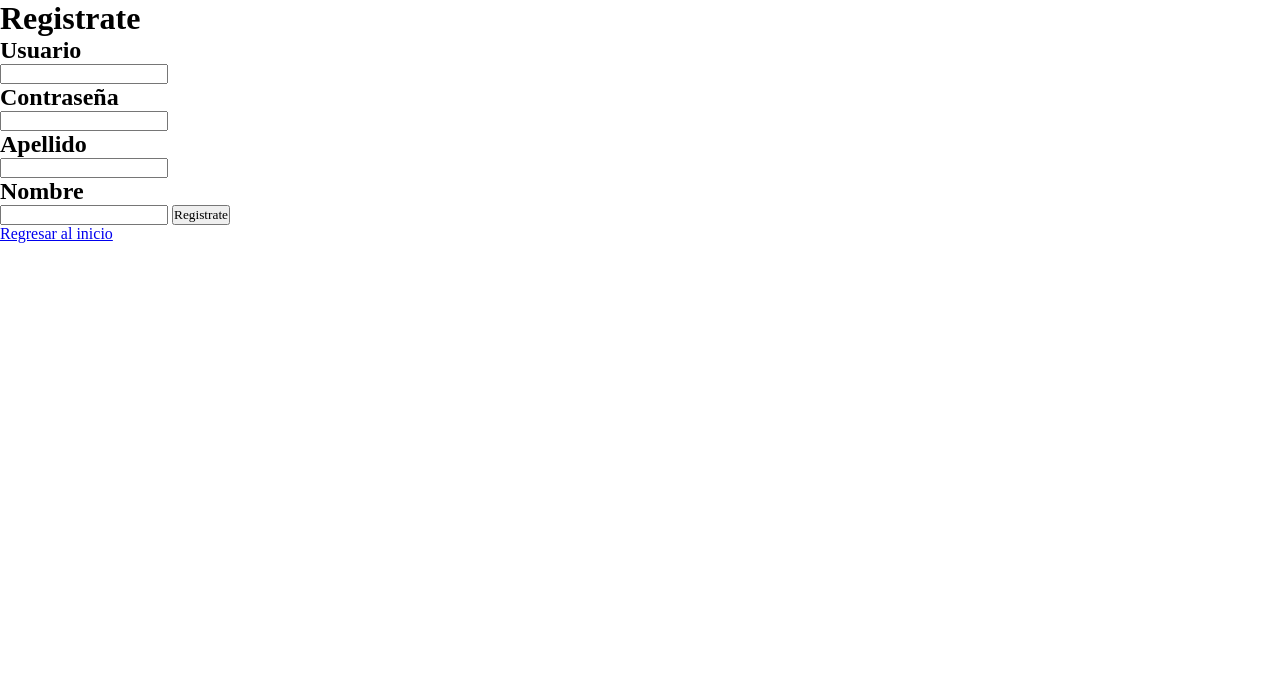
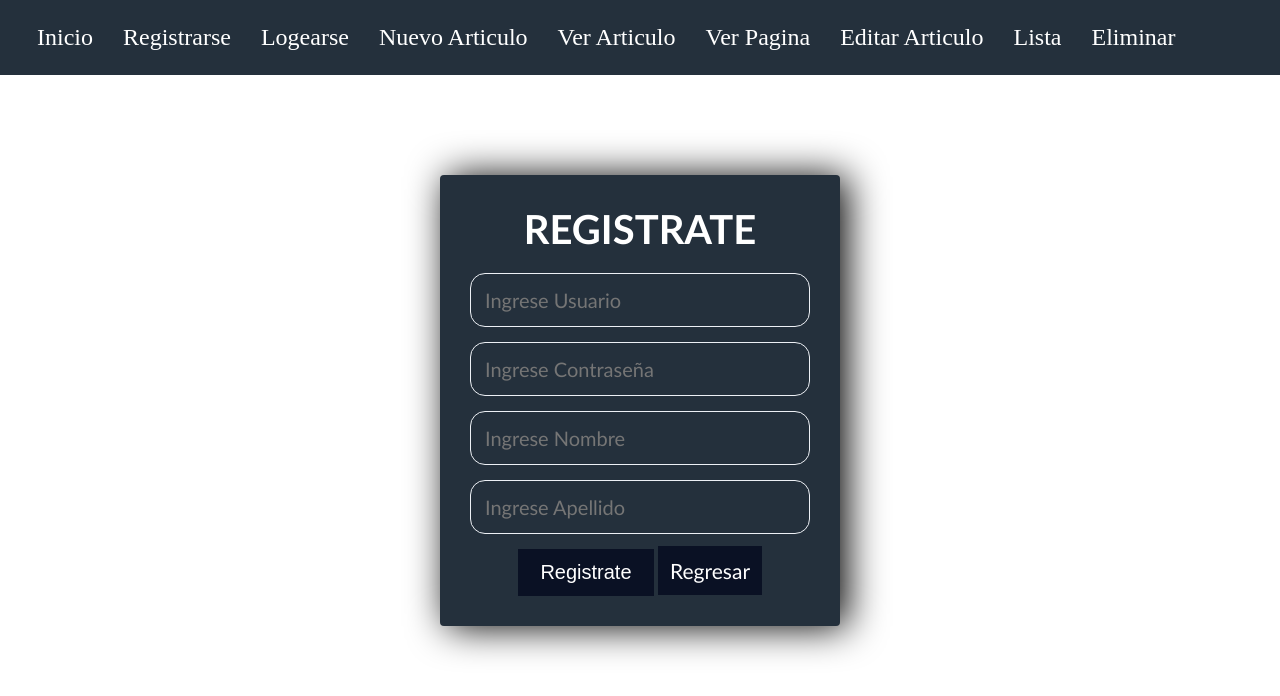
Before and after one commit to Darkfrost-1107/Wiki_Final, a plain HTML site: page register.html in a window 1280 px wide. Drawn offline with Linux system fonts and the light colour scheme.

Commit message:
Se modificaron los html de registro y login

```diff
--- a/register.html
+++ b/register.html
@@ -4,27 +4,42 @@
     <meta charset="UTF-8">
     <meta http-equiv="X-UA-Compatible" content="IE=edge">
     <meta name="viewport" content="width=device-width, initial-scale=1.0">
-    <link rel="stylesheet" href="estilo.css">
+    <link rel="stylesheet" href="estiloUniversal.css">
     <title>Registrate</title>
 </head>
 <body>
+
+    <nav>
+        <ul>
+			<li><a href="#">Inicio</a></li>
+            <li><a href="register.html">Registrarse</a></li>
+            <li><a href="login.html">Logearse</a></li>
+            <li><a href="#">Nuevo Articulo</a></li>
+            <li><a href="imagenes.html">Ver Articulo</a></li>
+            <li><a href="avanzada.html">Ver Pagina</a></li>
+            <li><a href="#">Editar Articulo</a></li>
+            <li><a href="imagenes.html">Lista</a></li>
+            <li><a href="imagenes.html">Eliminar</a></li>
+        </ul>
+    </nav>
+
     <form action="cgi-bin/register.pl" method="post">
-        <h1>Registrate</h1>
+        <section class="registro" style="text-align: center">
+            <h4>REGISTRATE</h4>
 
-        <h2>Usuario</h2>
-        <input type="text" name="userName">
-        <h2>Contraseña</h2>
-        <input type="password" name="password">
-        <h2>Apellido</h2>
-        <input type="text" name="lastName">
-        <h2>Nombre</h2>
-        <input type="text" name="firstName">
+            <input class="control" type="text" name="userName" placeholder="Ingrese Usuario">
+            <input class="control" type="password" name="password" placeholder="Ingrese Contraseña">
+            <input class="control" type="text" name="firstName" placeholder="Ingrese Nombre">
+            <input class="control" type="text" name="lastName" placeholder="Ingrese Apellido">
 
 
-        <input type="submit" value="Registrate">
+
+            <input  class="boton" type="submit" value="Registrate">
+            <a href="inicio.html">Regresar</a>
+
+        </section>
 
     </form>
-    <a href="inicio.html">Regresar al inicio</a>
 
 
 
@@ -33,131 +48,3 @@
 
 </body>
 </html>
-
-<!--
-
-    sub checkUserName{
-    my $userNameQuery=$_[0];
-
-    my $user1 = 'alumno';
-    my $password1= 'pweb1';
-    my $dsn ='DBI:MariaDB:database=pweb1;host=192.168.1.9';
-    my $dbh = DBI ->connect($dsn,$user,$password) or die ("No se pudo conectar");
-
-
-    my $sql = "SELECT userName FROM Users WHERE userName=?";
-    my $sth=$dbh->prepare($sql);
-    $sth->execute($userNameQuery);
-    my @row=$sth->fetchrow_array;
-    $sth->finish;
-    $dbh->disconnect;
-    return @row;
-
-}
-sub successRegister{
-    my $owner= $_[0];
-    my $firstNameQuery1= $_[1];
-    my $lastNameQuery1 = $_[2];
-
-    my $body=<XML;
-
-    <user>
-        <owner>$owner</owner>
-        <firstName>$firsNameQuery1</firstName>
-        <lastName>$lastNameQuery1</lastName>
-    </user>
-    XML
-        print(renderBody($body));
-
-}
-sub showRegister{
-    my $body=<XML;
-    <user>
-    </user>
-    XML
-    print(renderBody($body));
-}
-
-sub renderBody{
-    my $body=$_[0];
-    my $xml=<XML;
-    <?xml version="1.0" encoding="UTF-8"?>
-    $body
-    XML
-    return $xml;
-
-}
--->
-
-
-<!--
-    if(defined($userName$firstName) and defined($password) and defined($firstName) and defined($lastName)){
-    if(!checkUserName($userName)){
-        register($userName,$password,$firstName,$lastName);
-        print "c";
-        #successRegister($userName,$firstName,$lastName);
-    }
-    else{
-        print "b";
-        #showRegister();
-    }
-}
-else{
-    print "a";
-    #showRegister();
-}
-
-
-  sub checkUserName{
-    my $userNameQuery=$_[0];
-
-    my $user1 = 'alumno';
-    my $password1= 'pweb1';
-    my $dsn ='DBI:MariaDB:database=pweb1;host=192.168.1.9';
-    my $dbh = DBI ->connect($dsn,$user,$password1) or die ("No se pudo conectar");
-
-
-    my $sql = "SELECT userName FROM Users WHERE userName=?";
-    my $sth=$dbh->prepare($sql);
-    $sth->execute($userNameQuery);
-    my @row=$sth->fetchrow_array;
-    $sth->finish;
-    $dbh->disconnect;
-    return @row;
-
-}
-sub successRegister{
-    my $owner= $_[0];
-    my $firstNameQuery1= $_[1];
-    my $lastNameQuery1 = $_[2];
-
-    my $body=<XML;
-
-    <user>
-        <owner>$owner</owner>
-        <firstName>$firsNameQuery1</firstName>
-        <lastName>$lastNameQuery1</lastName>
-    </user>
-    XML
-        print(renderBody($body));
-
-}
-sub showRegister{
-    my $body=<XML;
-    <user>
-    </user>
-    XML
-    print(renderBody($body));
-}
-
-sub renderBody{
-    my $body=$_[0];
-    my $xml=<XML;
-    <?xml version="1.0" encoding="UTF-8"?>
-    $body
-    XML
-    return $xml;
-}
-
-
--->
```
Also changed, not shown: login.html (+23 -9 lines).
